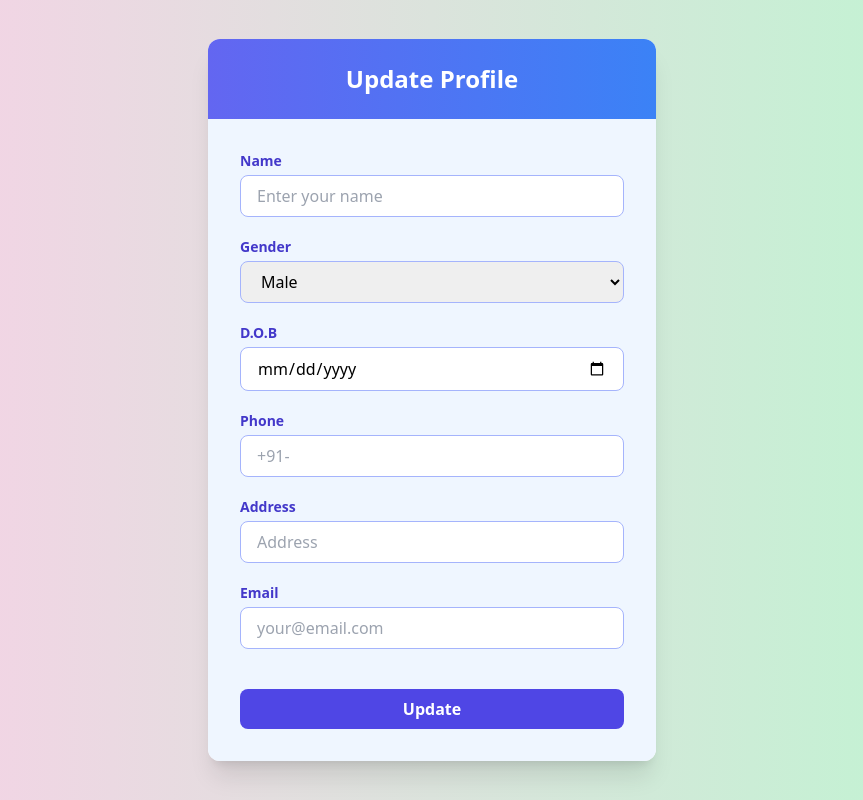
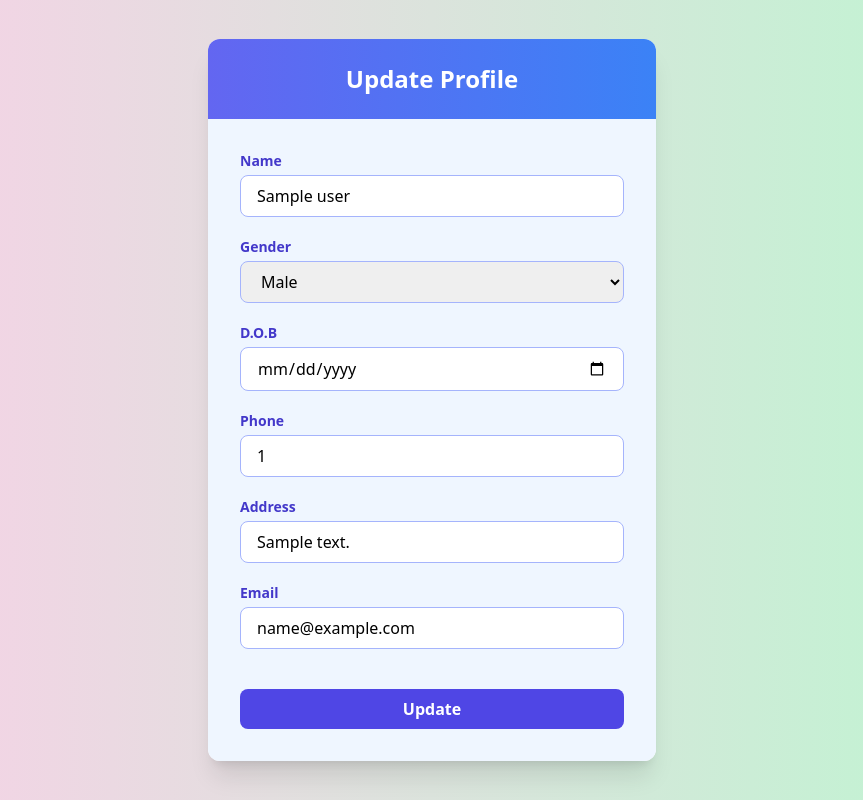
Before and after one commit to Mainak-Kundu00/Carina, a CodeIgniter 4 app: the page made by Project/app/Views/profile_edit.php in a window 1280 px wide. Shown: the whole page, without its empty margins (208-1071 px from the left). Run offline with PHP 8.4 and a stand-in for CodeIgniter, Linux system fonts and the light colour scheme; the template is opened without the code that fills it: most values are stand-ins (such as "Sample title", 1, 10 or a date in 2020); data that the repository does not hold is empty; some libraries are stand-ins or nearby versions.

Commit message:
update profile page enhance

```diff
--- a/Project/app/Views/profile_edit.php
+++ b/Project/app/Views/profile_edit.php
@@ -24,15 +24,16 @@
 
     <!-- Form -->
     <?= form_open('');?>
+     <?php foreach($user_data as $user):?>
       <div class="p-6 sm:p-8 bg-blue-50 rounded-b-xl space-y-5">
         <div>
           <label class="block text-sm font-semibold text-indigo-700 mb-1" for="name">Name</label>
-          <input type="text" id="name" name="name" value="<?= old('name') ?>"   placeholder="Enter your name" class="w-full px-4 py-2 border border-indigo-300 rounded-lg focus:outline-none focus:ring-2 focus:ring-indigo-400" />
+          <input type="text" id="name" name="name" value="<?= $user['name']; ?>"   placeholder="Enter your name" class="w-full px-4 py-2 border border-indigo-300 rounded-lg focus:outline-none focus:ring-2 focus:ring-indigo-400" />
         </div>
 
         <div>
           <label class="block text-sm font-semibold text-indigo-700 mb-1" for="gender">Gender</label>
-          <select id="gender" name="gender" value="<?= old('gender') ?>"   class="w-full px-4 py-2 border border-indigo-300 rounded-lg focus:outline-none focus:ring-2 focus:ring-indigo-400">
+          <select id="gender" name="gender" value="<?= $user['gender']; ?>"   class="w-full px-4 py-2 border border-indigo-300 rounded-lg focus:outline-none focus:ring-2 focus:ring-indigo-400">
             <?php
               $gender=array("Male","Female","Other");
               foreach($gender as $g): ?>
@@ -43,23 +44,25 @@
 
         <div>
           <label class="block text-sm font-semibold text-indigo-700 mb-1" for="dob">D.O.B</label>
-          <input type="date" id="dob" name="dob" value="<?= old('dob') ?>"   class="w-full px-4 py-2 border border-indigo-300 rounded-lg focus:outline-none focus:ring-2 focus:ring-indigo-400" />
+          <input type="date" id="dob" name="dob" value="<?= $user['dob']; ?>"   class="w-full px-4 py-2 border border-indigo-300 rounded-lg focus:outline-none focus:ring-2 focus:ring-indigo-400" />
         </div>
 
         <div>
           <label class="block text-sm font-semibold text-indigo-700 mb-1" for="ph_no">Phone</label>
-          <input type="tel" id="ph_no" name="ph_no" value="<?= old('ph_no') ?>"   placeholder="+91-" class="w-full px-4 py-2 border border-indigo-300 rounded-lg focus:outline-none focus:ring-2 focus:ring-indigo-400" />
+          <input type="tel" id="ph_no" name="ph_no" value="<?= $user['ph_no']; ?>"   placeholder="+91-" class="w-full px-4 py-2 border border-indigo-300 rounded-lg focus:outline-none focus:ring-2 focus:ring-indigo-400" />
         </div>
 
         <div class="relative">
           <label class="block text-sm font-semibold text-indigo-700 mb-1" for="address">Address</label>
-          <input type="text" name="address" value="<?= old('address') ?>" placeholder="Address" class="w-full px-4 py-2 border border-indigo-300 rounded-lg focus:outline-none focus:ring-2 focus:ring-indigo-400">
+          <input type="text" name="address" value="<?= $user['address']; ?>" placeholder="Address" class="w-full px-4 py-2 border border-indigo-300 rounded-lg focus:outline-none focus:ring-2 focus:ring-indigo-400">
         </div>
 
         <div>
           <label class="block text-sm font-semibold text-indigo-700 mb-1" for="email">Email</label>
-          <input type="email" id="email" name="email" value="<?= old('email') ?>"   placeholder="your@email.com" class="w-full px-4 py-2 border border-indigo-300 rounded-lg focus:outline-none focus:ring-2 focus:ring-indigo-400" />
+          <input type="email" id="email" name="email" value="<?= $user['email']; ?>"   placeholder="your@email.com" class="w-full px-4 py-2 border border-indigo-300 rounded-lg focus:outline-none focus:ring-2 focus:ring-indigo-400" />
         </div>
+
+        <?php endforeach ?>
 
         <div style="color: red;">
           <?= validation_list_errors() ?>
```
Also changed, not shown: Project/app/Controllers/Home.php (+7 -1 lines).
